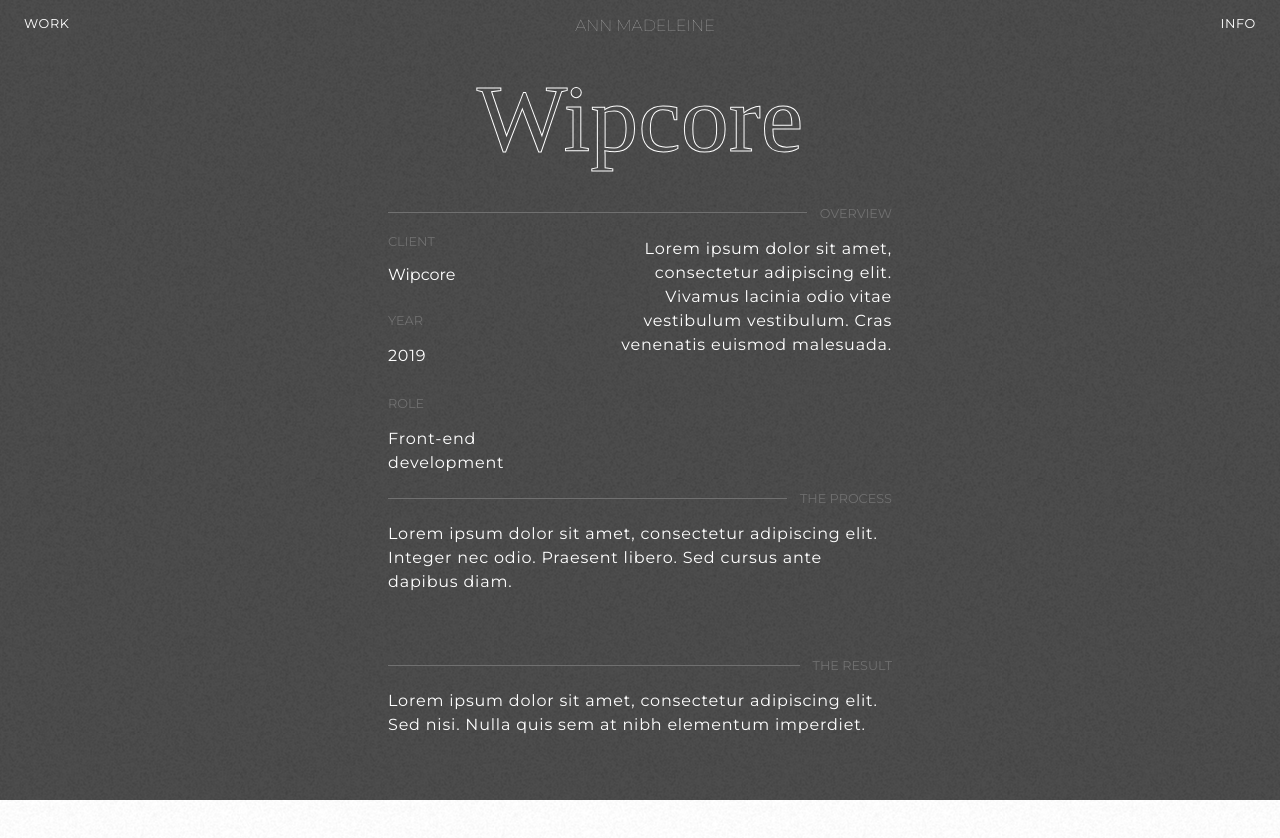
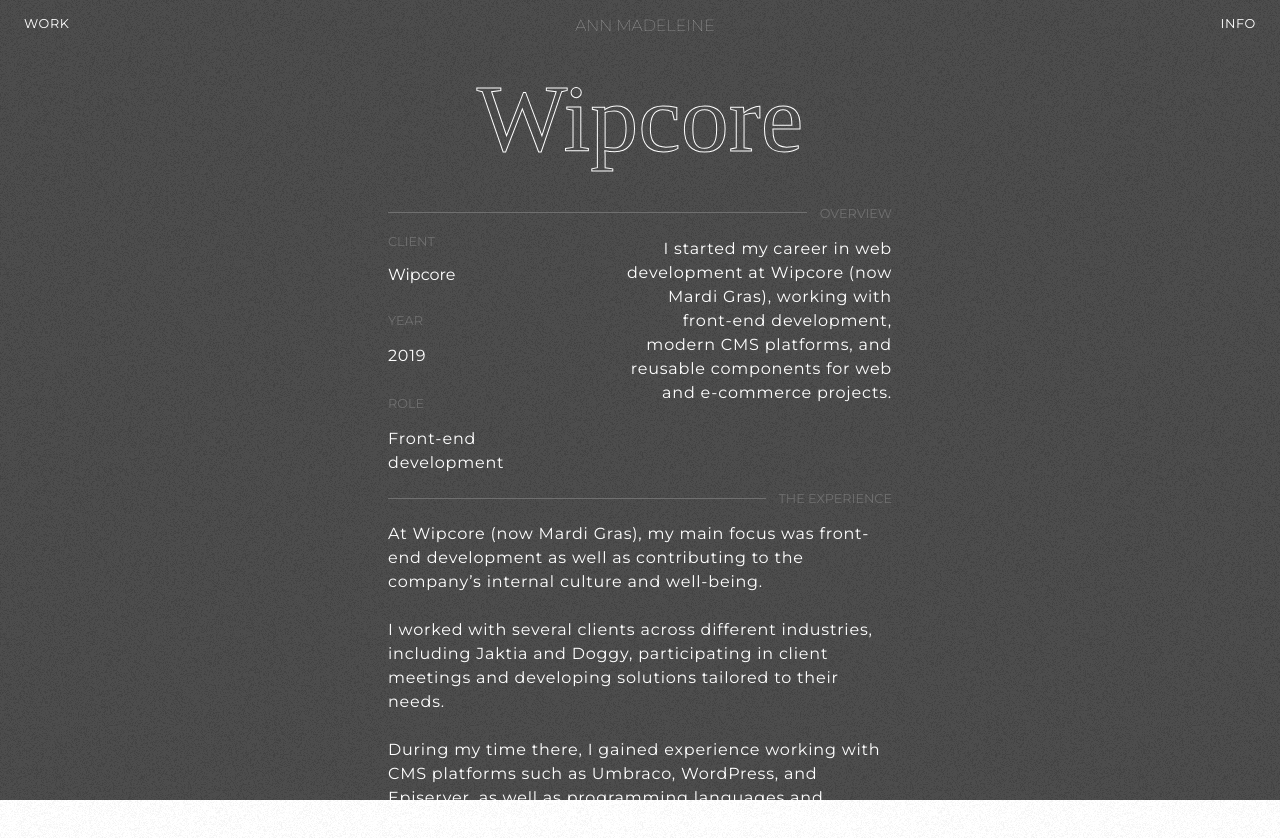
Before and after one commit to annmadeleine/portfolio, a React (Create React App) app: page /wipcore in a window 1280 px wide. Shown: the top 838 px of the page. Before the commit the page ends 817 px from the top, so only its background shows below. Built offline with nearby package versions, Linux system fonts and the light colour scheme; a web font is replaced by a local one.

Commit message:
edited text

```diff
--- a/src/stenaline.tsx
+++ b/src/stenaline.tsx
@@ -39,7 +39,7 @@
             <Row>
               <ItemSmall>
                 <DividerNoBorder title="Client" />
-                <Link label="Stena Line" link="https://www.stenaline.com/" />
+                <Link label="Stena Line" link="https://stenaline.com/media/stories/ai-assisted-vessels/" />
                 <DividerNoBorder title="Year" />
                 <ParagraphSmall text="2026"></ParagraphSmall>
                 <DividerNoBorder title="Role" />
@@ -47,16 +47,16 @@
               </ItemSmall>
               <ItemBig>
                 <DividerNoBorderHidden title="Info" />
-                <ParagraphRight text="Lorem ipsum dolor sit amet, consectetur adipiscing elit. Aenean euismod bibendum laoreet. Proin gravida dolor sit amet lacus accumsan et viverra justo commodo." />
+                <ParagraphRight text="Designing and building UX and front-end features for Stena Voyage Optimisation in close collaboration with vessel crew to boost vessel performance." />
               </ItemBig>
             </Row>
             <Section
-              title="The Process"
-              text="Lorem ipsum dolor sit amet, consectetur adipiscing elit. Integer nec odio. Praesent libero. Sed cursus ante dapibus diam."
+              title="The Experience"
+              text="I am currently working on the Stena Voyage Optimisation project, focusing on UX design and front-end development. I primarily work with Figma, React, and Redux to design and implement intuitive user interfaces, collaborating directly with vessel crew to create a UX that works seamlessly in a nautical environment. In addition, I have contributed to Stena Weather Service, which provides weather data to Voyage Optimisation, helping ensure the app integrates accurate and actionable environmental information."
             />
             <Section
               title="The Result"
-              text="Lorem ipsum dolor sit amet, consectetur adipiscing elit. Sed nisi. Nulla quis sem at nibh elementum imperdiet."
+              text="Stena Voyage Optimisation is an AI-powered tool that supports captains and crew in optimising fuel usage and reducing CO₂ emissions across the Stena Line fleet. By combining AI, nautical expertise, and sensor data, the system provides actionable insights that improve vessel performance and create measurable environmental and operational impact."
             />
           </Fade>
         </Column>
--- a/src/wipcore.tsx
+++ b/src/wipcore.tsx
@@ -39,7 +39,7 @@
             <Row>
               <ItemSmall>
                 <DividerNoBorder title="Client" />
-                <Link label="Wipcore" link="#" />
+                <Link label="Wipcore" link="https://www.mardigras.se" />
                 <DividerNoBorder title="Year" />
                 <ParagraphSmall text="2019"></ParagraphSmall>
                 <DividerNoBorder title="Role" />
@@ -47,17 +47,17 @@
               </ItemSmall>
               <ItemBig>
                 <DividerNoBorderHidden title="Info" />
-                <ParagraphRight text="Lorem ipsum dolor sit amet, consectetur adipiscing elit. Vivamus lacinia odio vitae vestibulum vestibulum. Cras venenatis euismod malesuada." />
+                <ParagraphRight text="I started my career in web development at Wipcore (now Mardi Gras), working with front-end development, modern CMS platforms, and reusable components for web and e-commerce projects." />
               </ItemBig>
             </Row>
             <Section
-              title="The Process"
-              text="Lorem ipsum dolor sit amet, consectetur adipiscing elit. Integer nec odio. Praesent libero. Sed cursus ante dapibus diam."
-            />
-            <Section
-              title="The Result"
-              text="Lorem ipsum dolor sit amet, consectetur adipiscing elit. Sed nisi. Nulla quis sem at nibh elementum imperdiet."
-            />
+  title="The Experience"
+  text={`At Wipcore (now Mardi Gras), my main focus was front-end development as well as contributing to the company’s internal culture and well-being. \n
+     I worked with several clients across different industries, including Jaktia and Doggy, participating in client meetings and developing solutions tailored to their needs. \n
+     During my time there, I gained experience working with CMS platforms such as Umbraco, WordPress, and Episerver, as well as programming languages and frameworks like HTML, SCSS, PHP, JavaScript, jQuery, Vue, and Angular.
+I developed reusable components for Wipcore’s internal component library and worked on the development of the e-commerce platform Enova. \n
+In addition to my technical responsibilities, I was part of a smaller internal group focused on improving the workplace environment, organizing company kick-offs, social events, and smaller gatherings.`}
+/>
           </Fade>
         </Column>
       </Container>
```
